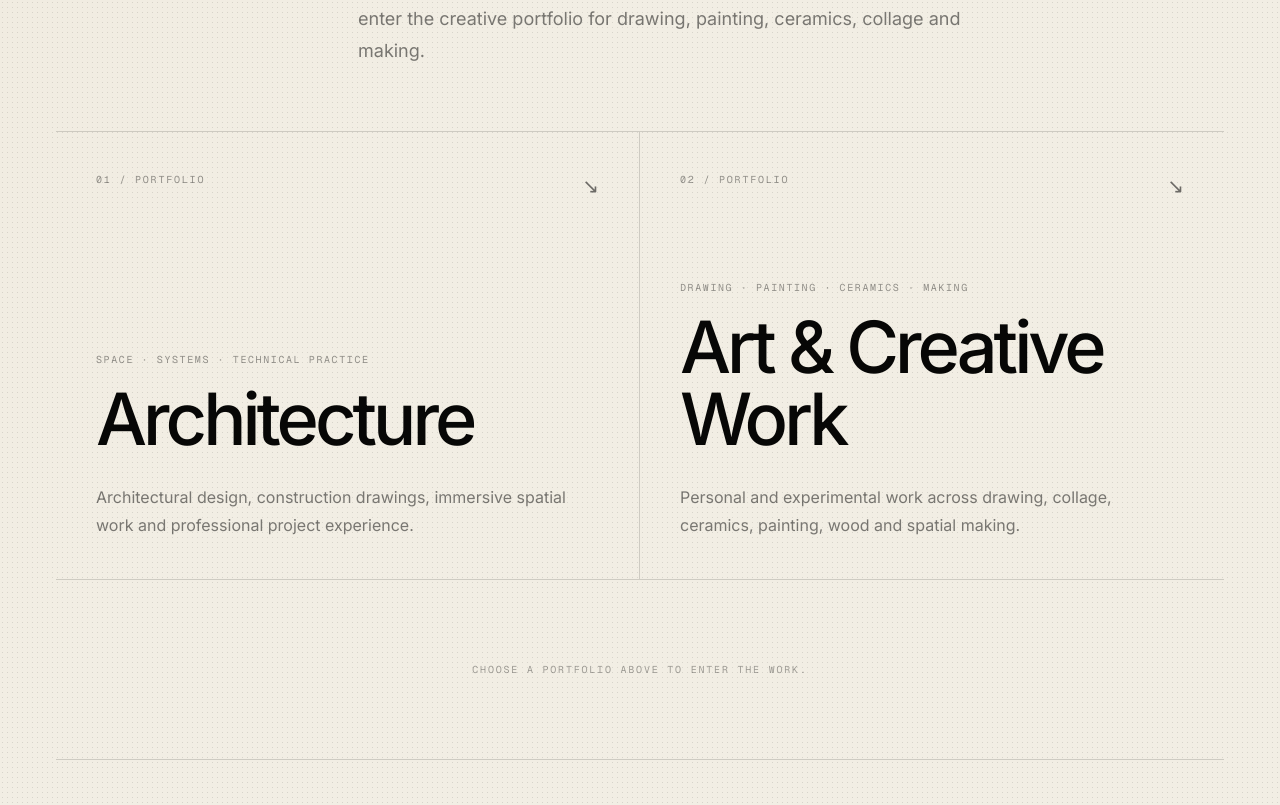
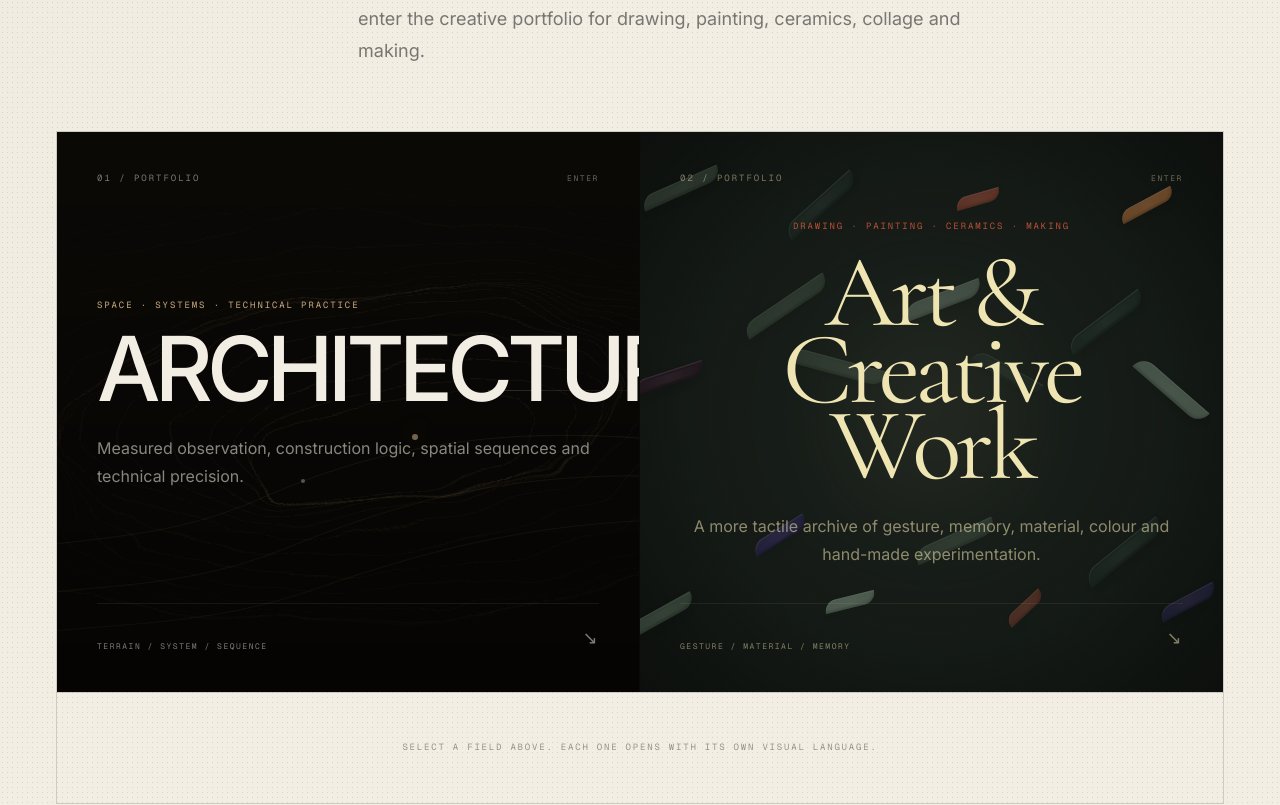
Before and after one commit to Mercy1o/tsiaro-portfolio, a Next.js app: page /work in a window 1280 px wide. Shown: the part 525-1330 px from the top of the page. Built offline with nearby package versions, Linux system fonts and the light colour scheme.

Commit message:
style: turn work selector into two cinematic worlds

```diff
--- a/components/PortfolioSelector.tsx
+++ b/components/PortfolioSelector.tsx
@@ -2,6 +2,8 @@
 
 import { useMemo, useState } from "react";
 import WorkGrid from "@/components/WorkGrid";
+import TopographicField from "@/components/TopographicField";
+import BrushField from "@/components/BrushField";
 import {
   architecturalProjects,
   creativeProjects,
@@ -14,28 +16,22 @@ type PortfolioSelectorProps = {
   initialMode?: PortfolioMode | null;
 };
 
-const portfolioOptions: Array<{
-  id: PortfolioMode;
-  index: string;
-  title: string;
-  subtitle: string;
-  description: string;
-}> = [
+const portfolioOptions = [
   {
-    id: "architecture",
+    id: "architecture" as const,
     index: "01",
     title: "Architecture",
     subtitle: "Space · Systems · Technical Practice",
     description:
-      "Architectural design, construction drawings, immersive spatial work and professional project experience.",
+      "Measured observation, construction logic, spatial sequences and technical precision.",
   },
   {
-    id: "creative",
+    id: "creative" as const,
     index: "02",
     title: "Art & Creative Work",
     subtitle: "Drawing · Painting · Ceramics · Making",
     description:
-      "Personal and experimental work across drawing, collage, ceramics, painting, wood and spatial making.",
+      "A more tactile archive of gesture, memory, material, colour and hand-made experimentation.",
   },
 ];
 
@@ -48,14 +44,14 @@ export default function PortfolioSelector({ initialMode = null }: PortfolioSelec
     return [];
   }, [mode]);
 
-  const activeLabel =
-    mode === "architecture" ? "Architectural Portfolio" : "Creative Portfolio";
+  const creativeMode = mode === "creative";
 
   return (
     <div>
-      <section className="grid border-b border-black/15 md:grid-cols-2">
+      <section className="grid overflow-hidden border-x border-b border-black/15 lg:grid-cols-2">
         {portfolioOptions.map((option) => {
           const active = mode === option.id;
+          const creative = option.id === "creative";
 
           return (
             <button
@@ -63,26 +59,46 @@ export default function PortfolioSelector({ initialMode = null }: PortfolioSelec
               type="button"
               onClick={() => setMode(option.id)}
               aria-pressed={active}
-              className={`group min-h-[320px] border-b border-black/15 p-7 text-left transition-colors duration-500 md:min-h-[410px] md:border-b-0 md:p-10 ${
-                option.id === "architecture" ? "md:border-r md:border-black/15" : ""
-              } ${active ? "bg-space text-bone" : "bg-transparent text-space hover:bg-black/[0.035]"}`}
+              className={`group relative min-h-[390px] overflow-hidden p-7 text-left transition-all duration-500 md:min-h-[480px] md:p-10 lg:min-h-[560px] ${
+                option.id === "architecture" ? "border-b border-black/15 lg:border-b-0 lg:border-r" : ""
+              } ${
+                creative
+                  ? "bg-[#1c241e] text-cream"
+                  : "bg-[#0c0a07] text-bone"
+              } ${active ? "ring-1 ring-inset ring-sand/60" : ""}`}
             >
-              <div className="flex h-full flex-col justify-between">
+              {creative ? <BrushField className="opacity-80" dense={false} /> : <TopographicField className="opacity-85" />}
+              <div className={`absolute inset-0 ${creative ? "bg-black/20" : "bg-[linear-gradient(180deg,rgba(0,0,0,.03),rgba(0,0,0,.55))]"}`} />
+
+              <div className="relative z-10 flex h-full min-h-[330px] flex-col justify-between md:min-h-[400px] lg:min-h-[480px]">
                 <div className="flex items-start justify-between gap-6">
-                  <span className={`font-mono text-[10px] tracking-[.18em] ${active ? "text-bone/45" : "text-black/40"}`}>
+                  <span className="font-mono text-[9px] uppercase tracking-[.22em] text-current opacity-48">
                     {option.index} / PORTFOLIO
                   </span>
-                  <span aria-hidden="true" className={`text-xl transition-transform duration-300 group-hover:translate-x-1 ${active ? "text-bone" : "text-black/55"}`}>↘</span>
+                  <span className="font-mono text-[8px] uppercase tracking-[.2em] opacity-40">
+                    {active ? "ACTIVE" : "ENTER"}
+                  </span>
                 </div>
 
-                <div className="mt-20">
-                  <p className={`mb-4 font-mono text-[10px] uppercase tracking-[.16em] ${active ? "text-sand" : "text-black/40"}`}>
+                <div className={creative ? "mx-auto max-w-xl text-center" : "max-w-2xl"}>
+                  <p className={`mb-5 font-mono text-[9px] uppercase tracking-[.21em] ${creative ? "text-rust" : "text-sand"}`}>
                     {option.subtitle}
                   </p>
-                  <h2 className="max-w-xl text-5xl font-medium tracking-[-.055em] md:text-6xl lg:text-7xl">{option.title}</h2>
-                  <p className={`mt-7 max-w-lg text-sm leading-6 md:text-base md:leading-7 ${active ? "text-bone/55" : "text-black/50"}`}>
+                  <h2 className={
+                    creative
+                      ? "font-editorial text-[clamp(4rem,8vw,8rem)] font-normal leading-[.75] tracking-[-.05em]"
+                      : "text-[clamp(3.8rem,7vw,7.5rem)] font-medium uppercase leading-[.82] tracking-[-.065em]"
+                  }>
+                    {option.title}
+                  </h2>
+                  <p className="mt-7 max-w-lg text-sm leading-6 text-current opacity-55 md:text-base md:leading-7">
                     {option.description}
                   </p>
+                </div>
+
+                <div className="flex items-end justify-between border-t border-current/15 pt-5 font-mono text-[8px] uppercase tracking-[.19em] opacity-50">
+                  <span>{creative ? "Gesture / material / memory" : "Terrain / system / sequence"}</span>
+                  <span className="text-lg transition-transform duration-300 group-hover:translate-x-1 group-hover:-translate-y-1">↘</span>
                 </div>
               </div>
             </button>
@@ -91,29 +107,35 @@ export default function PortfolioSelector({ initialMode = null }: PortfolioSelec
       </section>
 
       {mode ? (
-        <section className="pt-16 md:pt-24" aria-live="polite">
-          <div className="mb-10 flex flex-col gap-5 border-b border-black/15 pb-8 sm:flex-row sm:items-end sm:justify-between">
-            <div>
-              <p className="font-mono text-[10px] uppercase tracking-[.2em] text-black/40">
+        <section className={`-mx-5 px-5 py-20 md:-mx-10 md:px-10 md:py-28 lg:-mx-14 lg:px-14 ${creativeMode ? "bg-[#d8d1c4]" : "bg-[#e9e2d6]"}`} aria-live="polite">
+          <div className="mx-auto max-w-[1600px]">
+            <div className="mb-12 grid gap-8 border-b border-black/15 pb-8 md:grid-cols-12 md:items-end">
+              <div className="md:col-span-3">
+                <p className="font-mono text-[9px] uppercase tracking-[.22em] text-black/42">
                   {mode === "architecture" ? "ARCH / 01—04" : "CREATIVE / 01—14 + HE"}
                 </p>
-              <h2 className="mt-3 text-3xl font-medium tracking-[-.04em] md:text-5xl">{activeLabel}</h2>
+              </div>
+              <div className="md:col-span-7">
+                <h2 className={creativeMode ? "font-editorial text-5xl font-normal tracking-[-.04em] text-black md:text-7xl" : "text-5xl font-medium uppercase tracking-[-.06em] text-black md:text-7xl"}>
+                  {creativeMode ? "Creative Portfolio" : "Architectural Portfolio"}
+                </h2>
               </div>
               <button
                 type="button"
                 onClick={() => setMode(null)}
-              className="self-start font-mono text-[10px] uppercase tracking-[.16em] text-black/45 transition-colors hover:text-black sm:self-auto"
+                className="justify-self-start font-mono text-[9px] uppercase tracking-[.17em] text-black/45 transition-colors hover:text-black md:justify-self-end"
               >
-              Change portfolio ↗
+                Change field ↗
               </button>
             </div>
 
             <WorkGrid projects={activeProjects} />
+          </div>
         </section>
       ) : (
-        <div className="flex min-h-[180px] items-center justify-center border-b border-black/15 px-6 py-14 text-center">
-          <p className="max-w-lg font-mono text-[10px] uppercase leading-6 tracking-[.18em] text-black/35">
-            Choose a portfolio above to enter the work.
+        <div className="border-x border-b border-black/15 px-6 py-12 text-center">
+          <p className="font-mono text-[9px] uppercase tracking-[.2em] text-black/38">
+            Select a field above. Each one opens with its own visual language.
           </p>
         </div>
       )}
```
Lines whose indentation alone changed are shown as unchanged.
